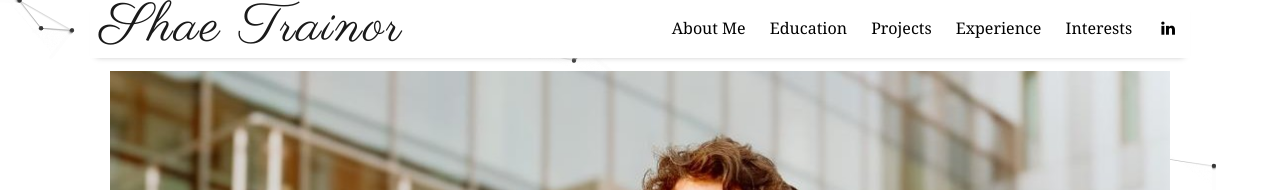
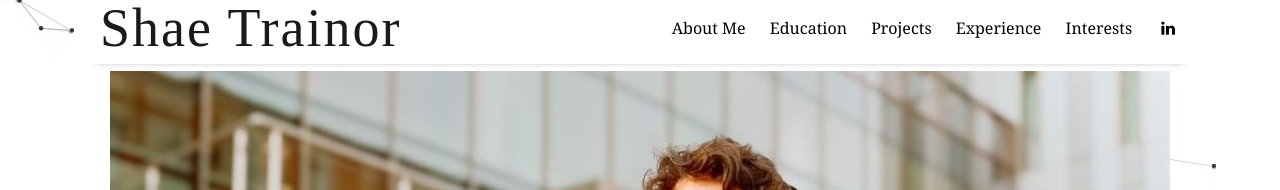
Before and after one commit to shaetrainor/shaetrainor.github.io, a Jekyll site: the page built from index.html, in a window 1280 px wide. Shown: the top 190 px of the page. Built offline with Jekyll 4.4.1, drawn with Linux system fonts in a browser that asks for light colours; nearby versions of some CDN libraries; the list of posts is cut into pages by our own code.

Commit message:
Update head.html

```diff
--- a/_includes/head.html
+++ b/_includes/head.html
@@ -9,7 +9,7 @@
   <meta name="viewport" content="width=device-width, initial-scale=1">
   <meta charset="utf-8">
   <link rel="icon" type="image/png" href="{{ site.github.url }}/favicon.png">
-  <link href="https://fonts.googleapis.com/css2?family=Parisienne&display=swap" rel="stylesheet">
+  <link href="https://fonts.googleapis.com/css2?family=Cormorant+Garamond:wght@500;600&display=swap" rel="stylesheet">
   <link rel="stylesheet" href="{{ site.github.url }}/assets/css/main.css">
   <link rel="stylesheet" href="{{ site.github.url }}/assets/css/syntax.css">
   <!-- Use Atom -->
```
